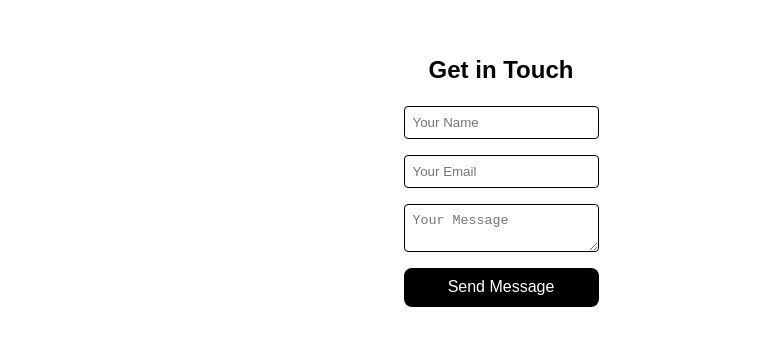
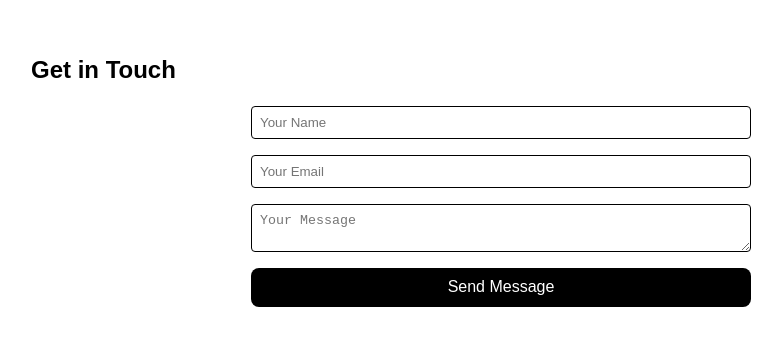
Before and after one commit to skadri342/react-app-portfolio, a React (Vite) app: page / in a window 1280 px wide. Shown: the part 3421-3766 px from the top of the page, without its empty margins (139-921 px from the left). Built offline with nearby package versions, Linux system fonts and the light colour scheme.

Commit message:
centered main body section

```diff
--- a/src/css/App.css
+++ b/src/css/App.css
@@ -2,6 +2,7 @@
   box-sizing: border-box;
   margin: 0;
   padding: 0;
+  width: 100%;
 }
 
 html {
--- a/src/index.css
+++ b/src/index.css
@@ -13,6 +13,7 @@ body {
   margin: 0;
   display: flex;
   place-items: center;
+  padding: 0px 150px;
 }
 
 h1 {
```
